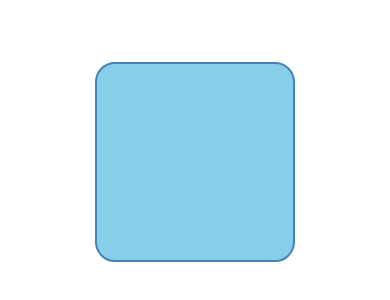
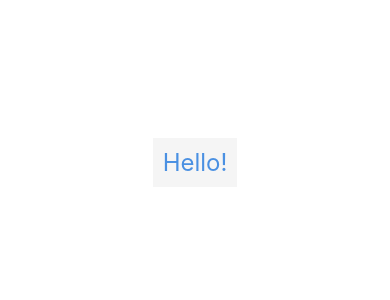
Before and after one commit to shaansen/expo-app, a React Native app: screen / in a window 390 px wide. Shown: the part 260-560 px from the top of the page. Built offline with nearby package versions, Linux system fonts and the light colour scheme.

Commit message:
Text styling

```diff
--- a/App.js
+++ b/App.js
@@ -1,11 +1,11 @@
 import React, { Component } from 'react'
-import { AppRegistry, View, StyleSheet } from 'react-native'
+import { AppRegistry, View, Text, StyleSheet } from 'react-native'
 
 export default class App extends Component {
   render() {
     return (
       <View style={styles.container}>
-        <View style={styles.box} />
+        <Text style={styles.text}>Hello!</Text>
       </View>
     )
   }
@@ -17,13 +17,11 @@
     justifyContent: 'center',
     alignItems: 'center',
   },
-  box: {
-    width: 200,
-    height: 200,
-    backgroundColor: 'skyblue',
-    borderWidth: 2,
-    borderColor: 'steelblue',
-    borderRadius: 20,
+  text: {
+    backgroundColor: 'whitesmoke',
+    color: '#4A90E2',
+    fontSize: 24,
+    padding: 10,
   },
 })
 
```
